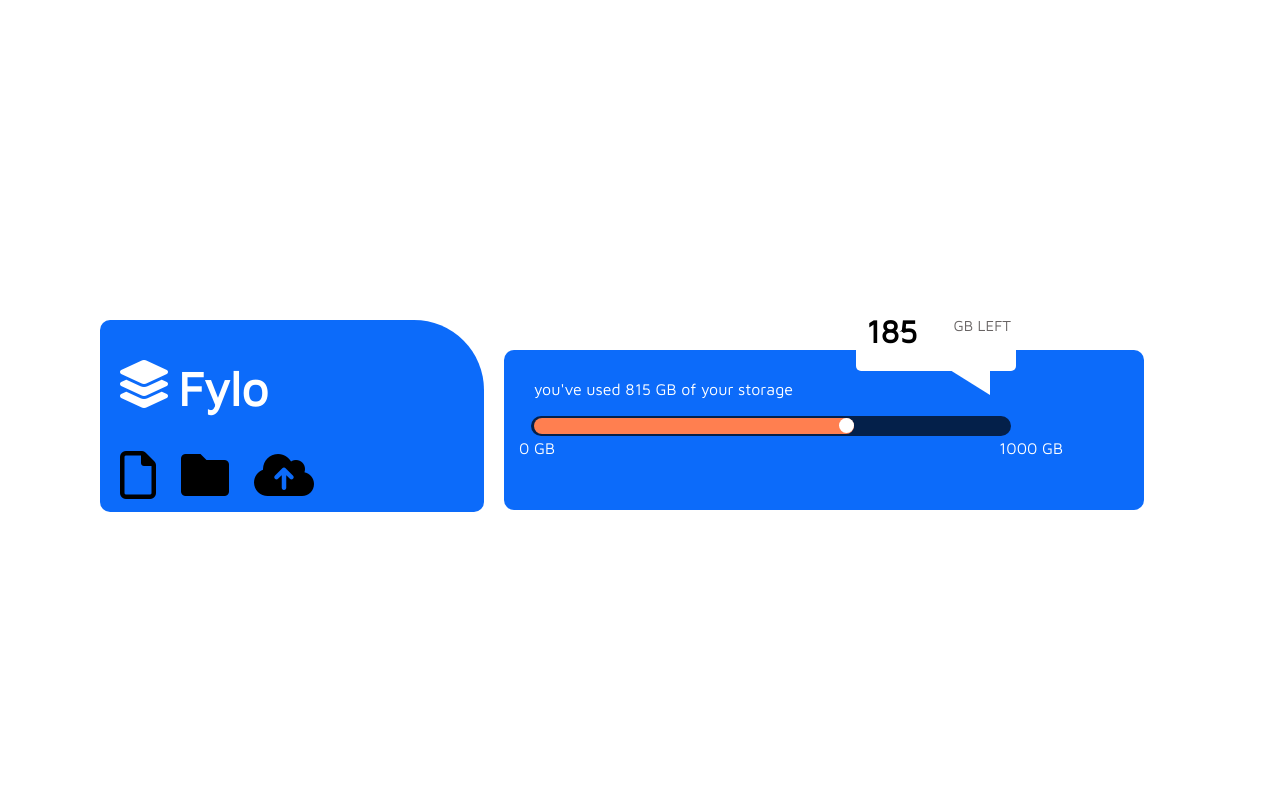
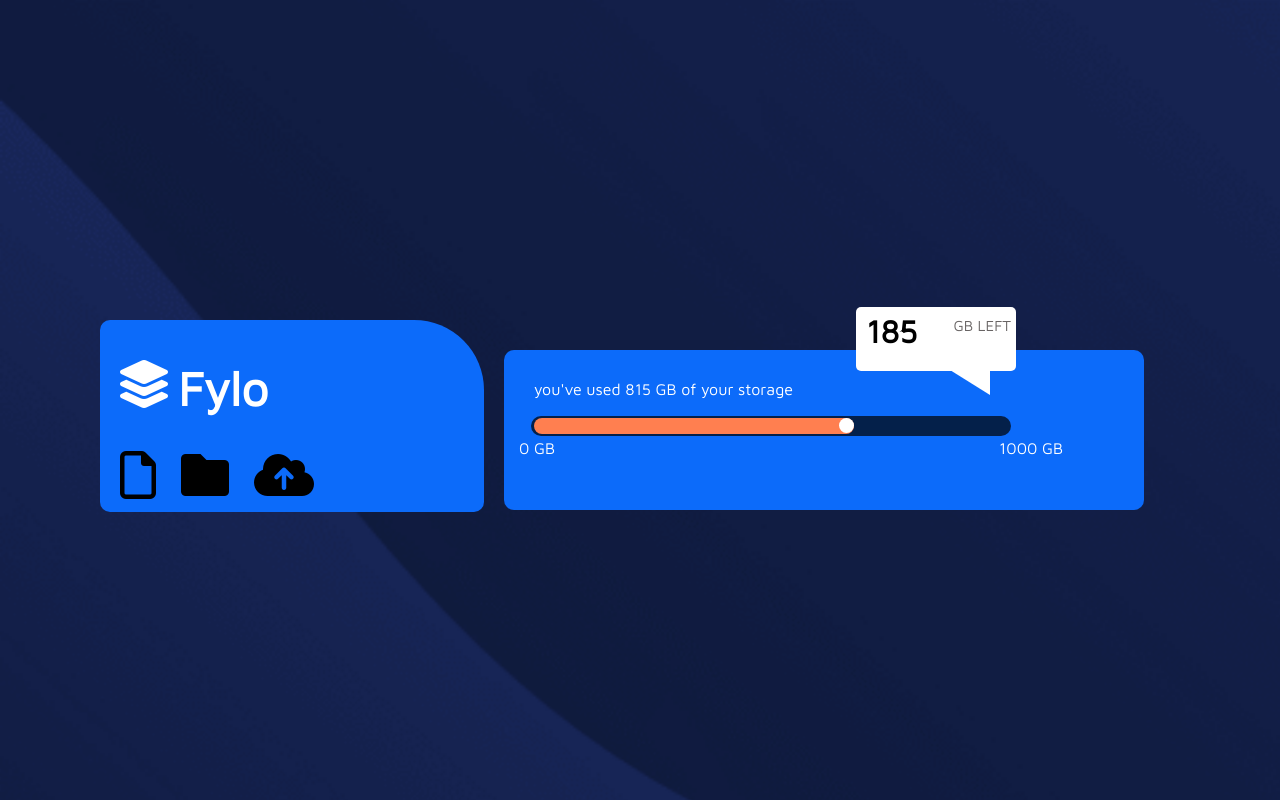
Before and after one commit to NERDY-B/Newbie-Front-end, a plain HTML site: page index.html in a window 1280 px wide. Shown: the top 800 px of the page. Drawn offline with Linux system fonts and the light colour scheme.

Commit message:
loading bg img commit

```diff
--- a/main.css
+++ b/main.css
@@ -4,7 +4,7 @@
     box-sizing: border-box;
 }
 body{
-    background: url('./newbie/images/bg-desktop.png') no-repeat center center/cover;
+    background: url('./images/bg-desktop.png') no-repeat center center/cover;
     max-width: 100vw;
     height: 100vh;
     font-family: 'Maven Pro', sans-serif;
```
